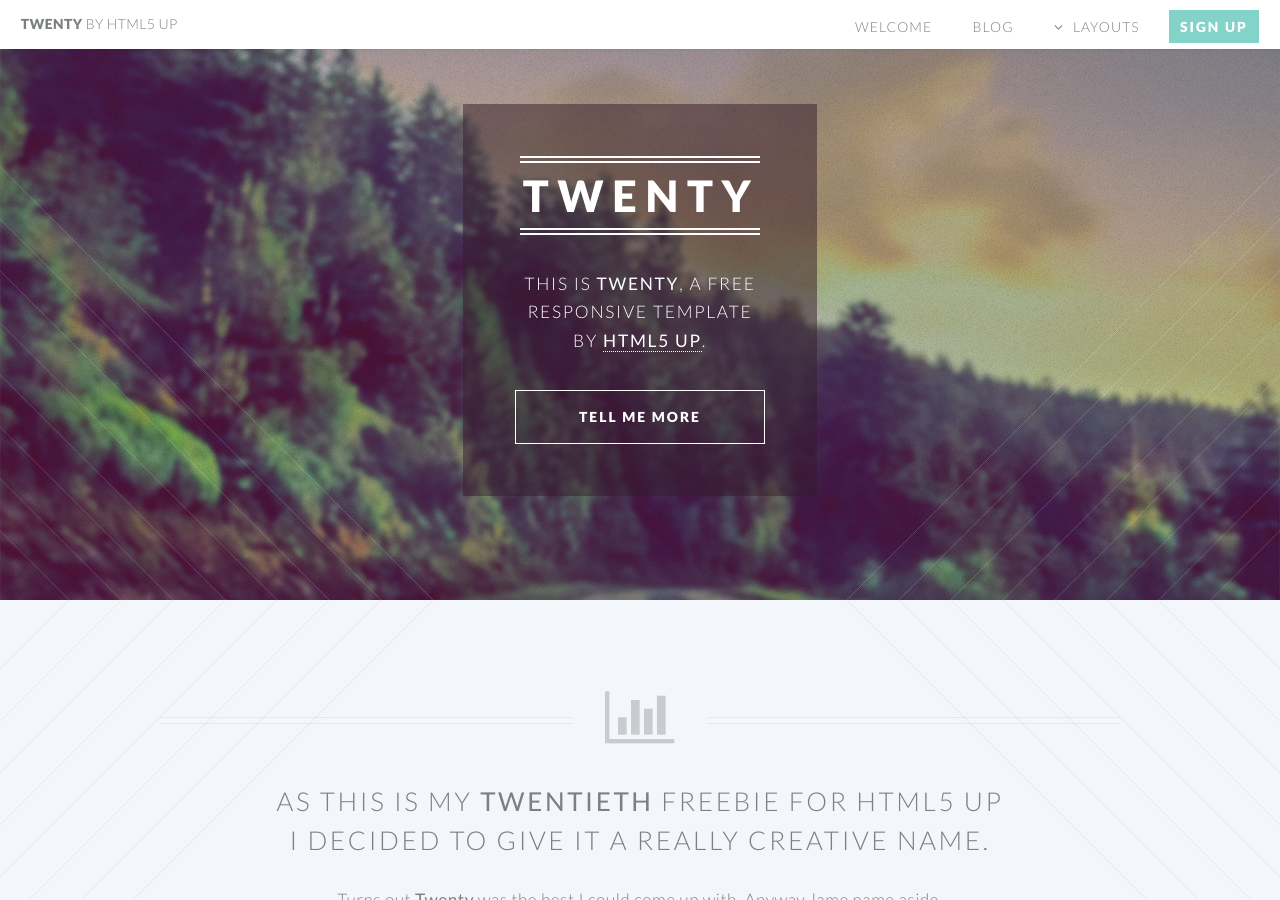
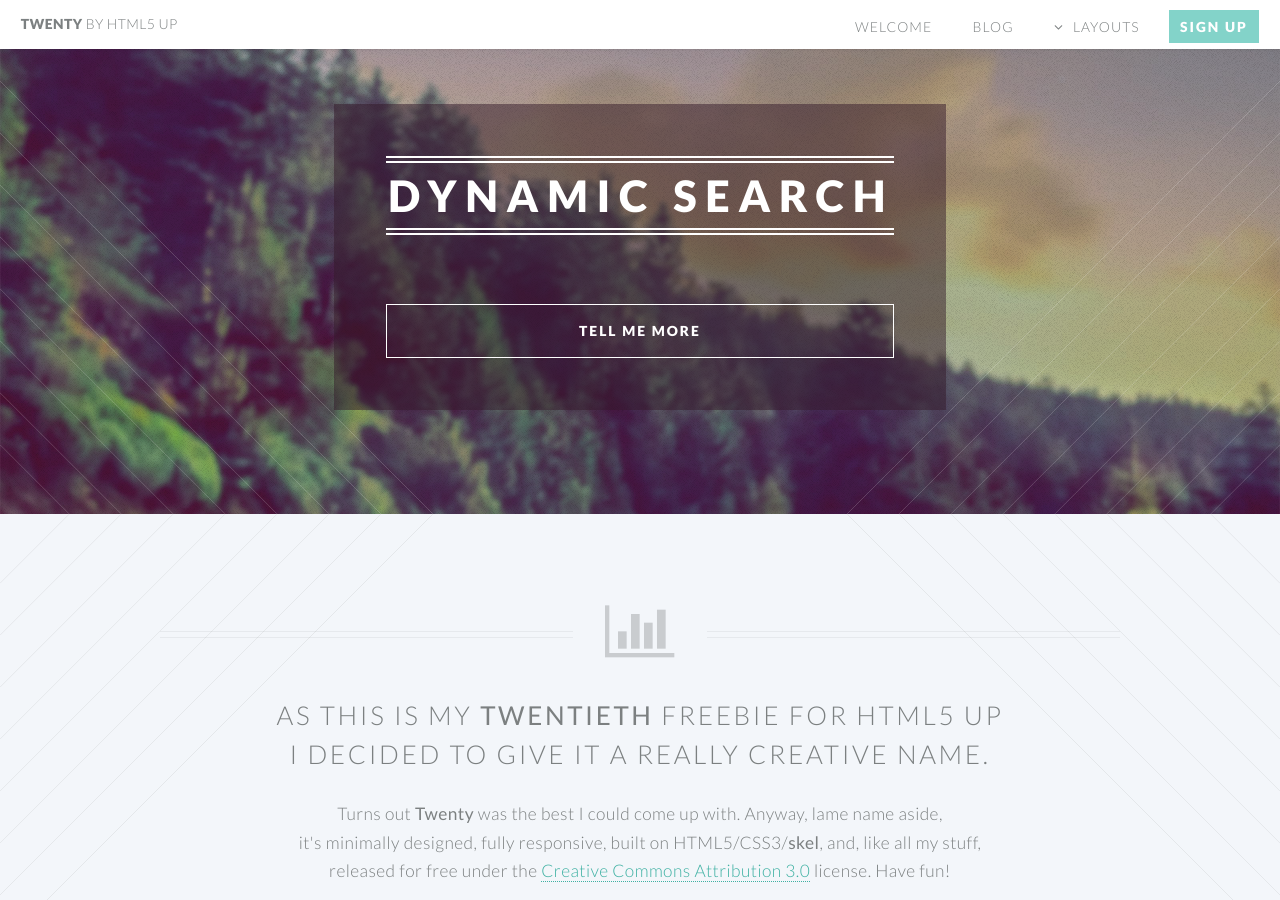
Before and after one commit to ekanou/dynamicsearch, a Jekyll site: the page built from index.html, in a window 1280 px wide and 900 px high. Built offline with Jekyll 4.4.1, drawn with Linux system fonts in a browser that asks for light colours.

Commit message:
Update banner.html

```diff
--- a/_includes/banner.html
+++ b/_includes/banner.html
@@ -10,13 +10,8 @@
     <div class="inner">
 
         <header>
-            <h2>TWENTY</h2>
+            <h2>Dynamic Search</h2>
         </header>
-        <p>This is <strong>Twenty</strong>, a free
-        <br />
-        responsive template
-        <br />
-        by <a href="http://html5up.net">HTML5 UP</a>.</p>
         <footer>
             <ul class="buttons vertical">
                 <li><a href="#main" class="button fit scrolly">Tell Me More</a></li>
```
